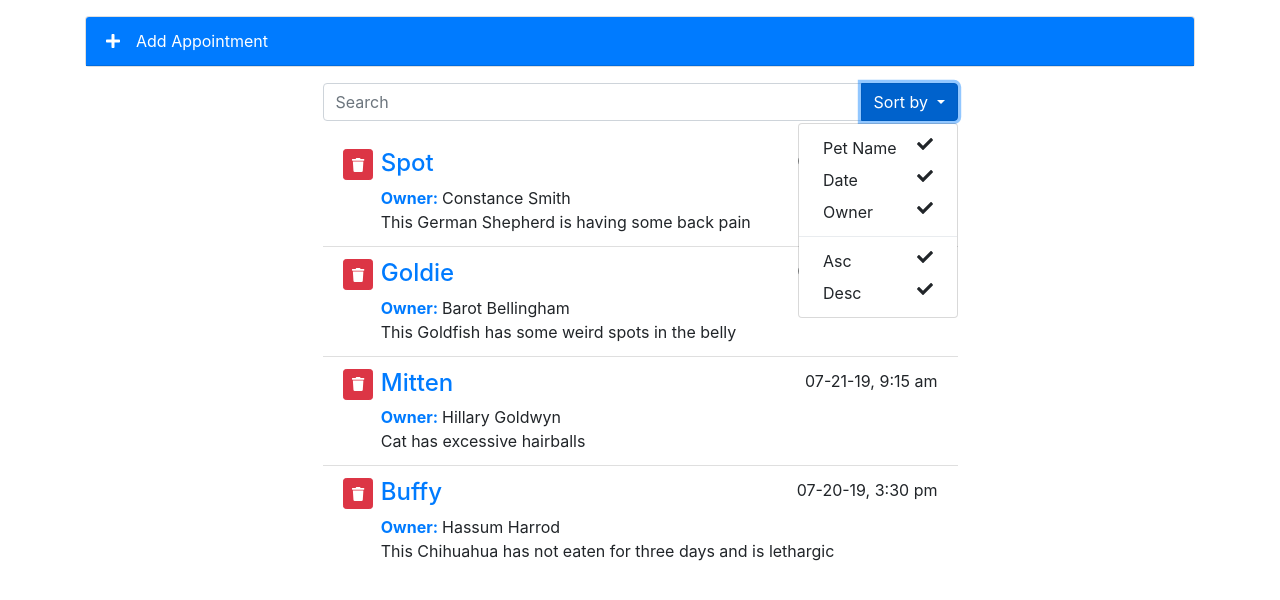
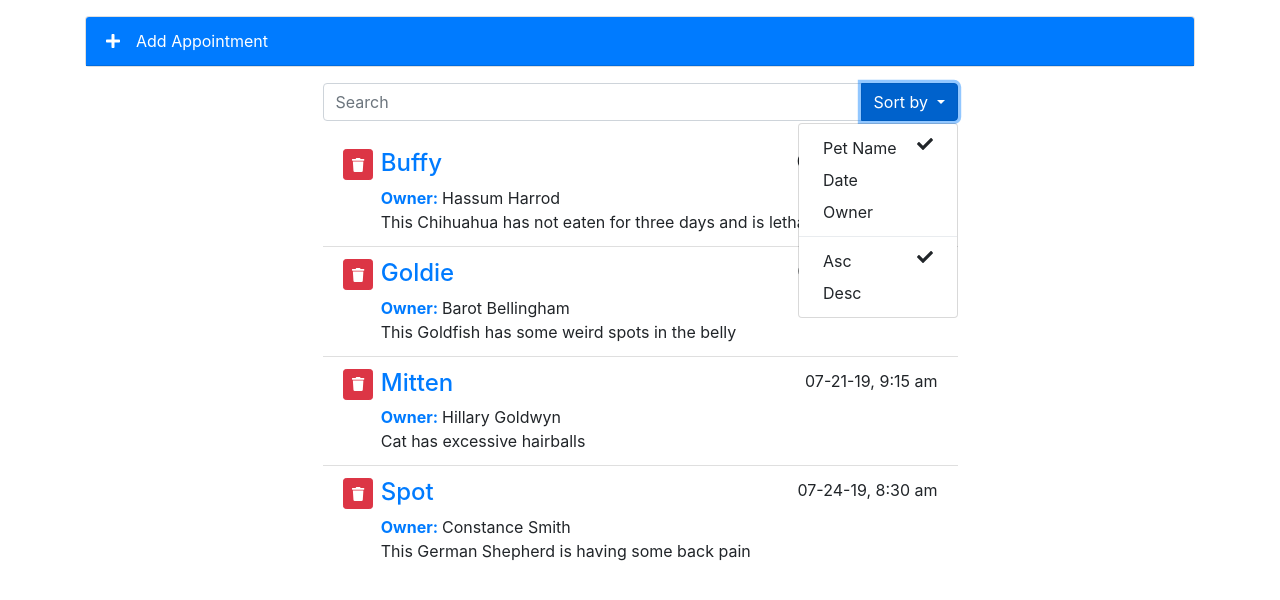
Before and after one commit to Am4nzi/simple-appointment-system, a Vue app: page / in a window 1280 px wide. Both pictures are taken after a click on the button "Sort by". Shown: the top 600 px of the page. Built offline with nearby package versions, Linux system fonts and the light colour scheme.

Commit message:
Add if statement directives to display 'sort by' values correctly

```diff
--- a/src/App.vue
+++ b/src/App.vue
@@ -1,21 +1,17 @@
 <template>
   <div id="main-app" class="container">
     <div class="row justify-content-center">
-      <add-appointment @add="addItem" />
-      <search-appointments />
-    <appointment-list
-      :appointments="appointments"
-      @remove="removeItem"
-      @edit="editItem"
-    />
+      <add-appointment @add="addItem"/>
+      <search-appointments @searchRecords="searchAppointments" :myKey="filterKey" :myDir="filterDir"/>
+      <appointment-list :appointments="filteredApts" @remove="removeItem" @edit="editItem"/>
     </div>
   </div>
 </template>
 
 <script>
+import AddAppointment from "./components/AddAppointment";
+import SearchAppointments from "./components/SearchAppointments";
 import AppointmentList from "./components/AppointmentList";
-import AddAppointment from "./components/AddAppointment";
-import searchAppointments from "./components/searchAppointments";
 import _ from "lodash";
 import axios from "axios";
 
@@ -23,15 +19,17 @@
   name: "MainApp",
   data: function() {
     return {
-      title: "Appointment List",
       appointments: [],
+      filterKey: "petName",
+      filterDir: "asc",
+      searchTerms: "",
       aptIndex: 0
     };
   },
   components: {
     AppointmentList,
-    AddAppointment,
-    searchAppointments
+    SearchAppointments,
+    AddAppointment
   },
   mounted() {
     axios.get("./data/appointments.json").then(
@@ -43,7 +41,29 @@
         }))
     );
   },
+  computed: {
+    searchedApts: function() {
+      return this.appointments.filter(item => {
+        return (
+          item.petName.toLowerCase().match(this.searchTerms.toLowerCase()) ||
+          item.petOwner.toLowerCase().match(this.searchTerms.toLowerCase()) ||
+          item.aptNotes.toLowerCase().match(this.searchTerms.toLowerCase())
+        );
+      });
+    },
+    filteredApts: function () {
+      return _.orderBy(
+        this.searchedApts,
+        item =>  {
+          return item[this.filterKey].toLowerCase();
+        }, this.filterDir
+      )
+    }
+  },
   methods: {
+    searchAppointments: function(terms) {
+      this.searchTerms = terms;
+    },
     addItem: function(apt) {
       apt.aptId = this.aptIndex;
       this.aptIndex++;
--- a/src/components/searchAppointments.vue
+++ b/src/components/SearchAppointments.vue
@@ -7,6 +7,7 @@
         type="text"
         class="form-control"
         aria-label="Search Appointments"
+        v-model="searchTerm"
       >
 
       <div class="input-group-append">
@@ -24,17 +25,17 @@
         <div class="dropdown-menu dropdown-menu-right">
           <a href="#" class="dropdown-item d-flex justify-content-between" id="petName">
             Pet Name
-            <font-awesome-icon icon="check"/>
+            <font-awesome-icon icon="check" v-if="myKey==='petName'" />
           </a>
 
           <a class="dropdown-item d-flex justify-content-between" href="#" id="aptDate">
             Date
-            <font-awesome-icon icon="check"/>
+            <font-awesome-icon icon="check" v-if="myKey==='aptDate'" />
           </a>
 
           <a href="#" class="dropdown-item d-flex justify-content-between" id="ownerName">
             Owner
-            <font-awesome-icon icon="check"/>
+            <font-awesome-icon icon="check" v-if="myKey==='petOwner'" />
           </a>
 
           <div class="dropdown-divider" role="separator"></div>
@@ -45,7 +46,7 @@
             id="asc"
           >
             Asc
-            <font-awesome-icon icon="check"/>
+            <font-awesome-icon icon="check" v-if="myDir==='asc'" />
           </a>
 
           <a
@@ -54,7 +55,7 @@
             id="desc"
           >
             Desc
-            <font-awesome-icon icon="check"/>
+            <font-awesome-icon icon="check" v-if="myDir==='desc'"/>
           </a>
         </div>
       </div>
@@ -71,10 +72,14 @@
             searchTerm: ""
         };
     },
+    watch: {
+        searchTerm: function() {
+            this.$emit("searchRecords", this.searchTerm);
+        }
+    },
+    props: ["myKey", "myDir"],
     components: {
         FontAwesomeIcon
     }
-
-
 }
 </script>
```
